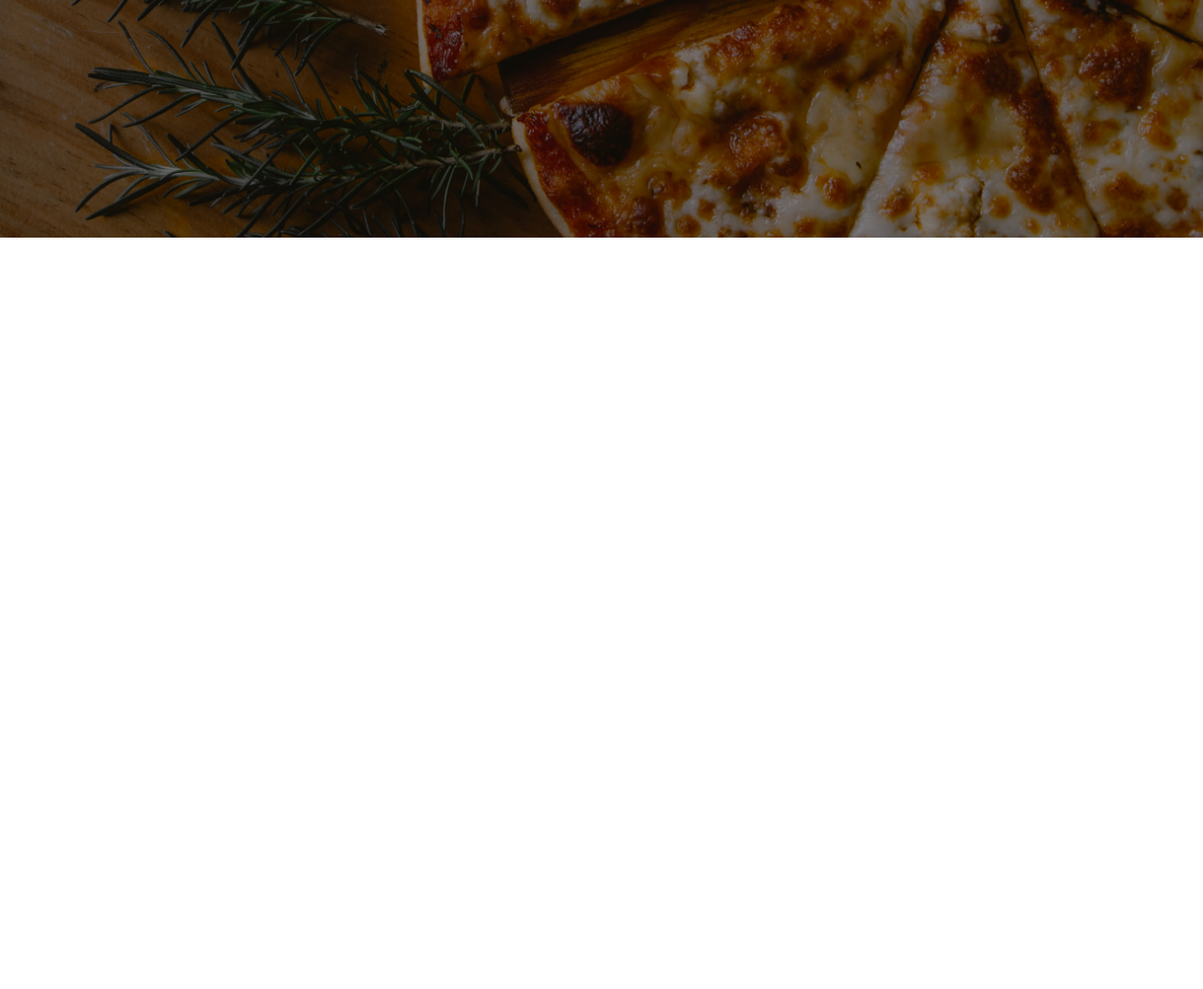
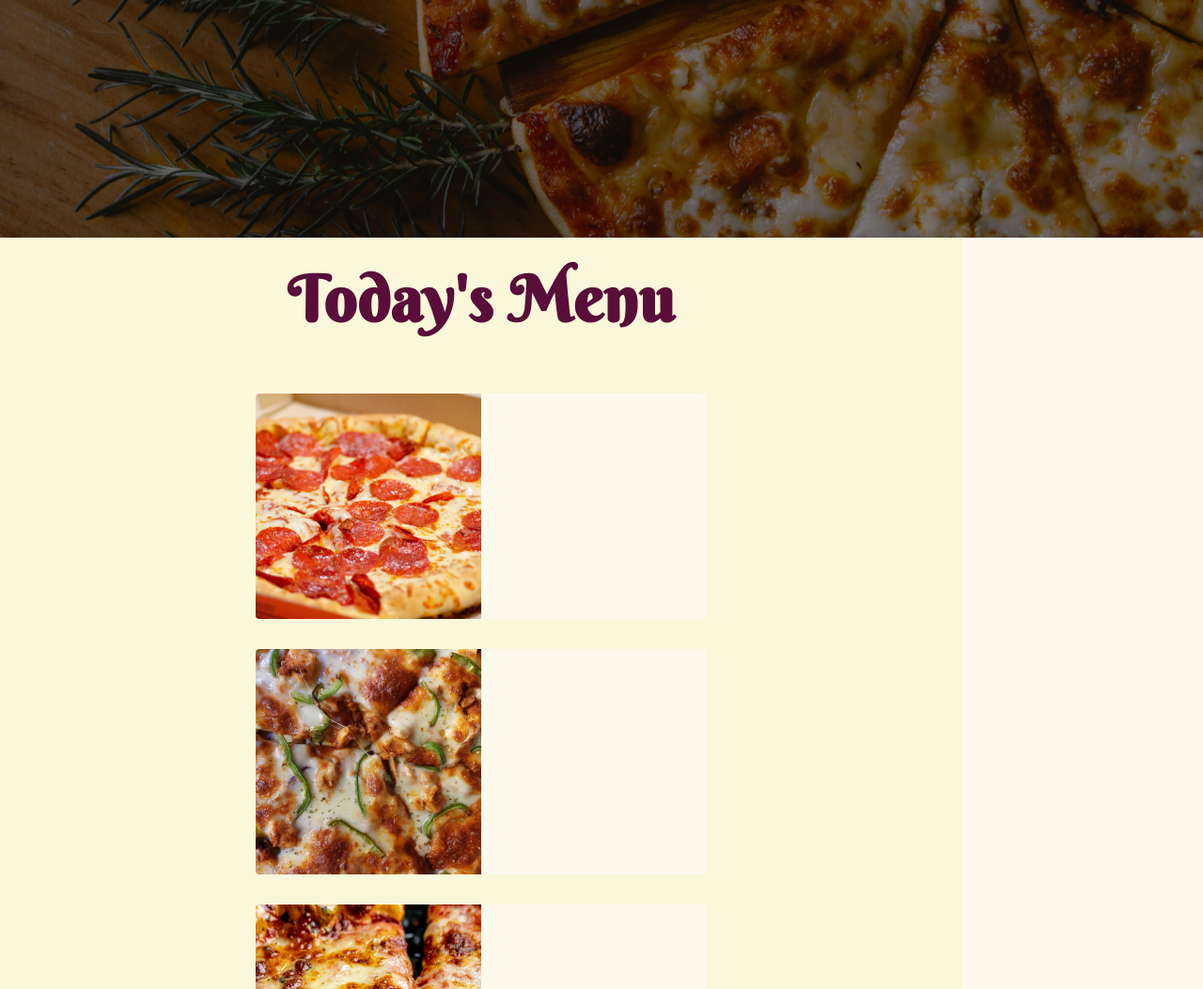
Before and after one commit to devmiano/pizzark, a website built with Vite: page index.html in a window 1280 px wide. Shown: the part 547-1600 px from the top of the page at 94% size. Before the commit the page ends 800 px from the top, so only its background shows below. Built offline with nearby package versions, Linux system fonts and the light colour scheme.

Commit message:
added cards to the hero section

```diff
--- a/index.html
+++ b/index.html
@@ -14,6 +14,26 @@
         <p class="text">once in a lifetime pizza</p>
       </div>
     </section>
+    <section class="catalog">
+      <div class="store">
+        <h2 class="title">Today's Menu</h2>
+        <div class="menu">
+          <div class="card">
+            <img class='image' src="/assets/images/pepperoni.png" alt="pepperoni" />
+          </div>
+          <div class="card">
+            <img class='image' src="/assets/images/hawaiian.png" alt="hawaiian" />
+          </div>
+          <div class="card">
+            <img class='image' src="/assets/images/chicken.png" alt="chicken" />
+          </div>
+          <div class="card">
+            <img class='image' src="/assets/images/veggie.png" alt="veggie" />
+          </div>
+        </div>
+      </div>
+      <div class="orders"></div>
+    </section>
     <script type="module" src="scripts/main.js"></script>
   </body>
 </html>
--- /dev/null
+++ b/styles/_vendor.scss
@@ -0,0 +1,55 @@
+@use 'base';
+
+.catalog {
+  height: 100vh;
+  width: 100%;
+  display: flex;
+  flex-direction: row;
+  justify-content: center;
+  align-items: center;
+
+  .store {
+    background-color: base.$cream;
+    width: 80%;
+    height: 100%;
+    overflow-y: scroll;
+
+    .title {
+      font-family: base.$cursive;
+      font-size: 4.236rem;
+      color: base.$dark;
+      letter-spacing: 1px;
+      text-align: center;
+      margin: 1rem;
+    }
+    .menu {
+      margin: 2rem;
+      display: flex;
+      flex-direction: row;
+      justify-content: center;
+      align-items: center;
+      flex-wrap: wrap;
+      .card {
+        margin: 1rem;
+        width: 480px;
+        height: 240px;
+        background-color: base.$light;
+        border-radius: 4px;
+        overflow: hidden;
+
+        &:hover {
+          border: 1px solid base.$yellow;
+        }
+
+        .image {
+          height: 100%;
+        }
+      }
+    }
+  }
+  .orders {
+    background-color: base.$light;
+    width: 20%;
+    height: 100%;
+  }
+}
--- a/styles/global.scss
+++ b/styles/global.scss
@@ -2,6 +2,7 @@
 
 @use 'base';
 @use 'hero';
+@use 'vendor';
 
 // Reset styles
 *,
@@ -72,3 +73,23 @@ select {
 img {
   image-rendering: -webkit-optimize-contrast;
 }
+
+::-webkit-scrollbar {
+  width: 0.4rem;
+
+}
+
+::-webkit-scrollbar-track {
+  background: base.$light;
+  margin: 0.1rem;
+}
+
+::-webkit-scrollbar-thumb {
+  background: base.$yellow;
+  border-radius: 0.2rem;
+
+}
+
+::-webkit-scrollbar-thumb:hover {
+  background: base.$purple;
+}
```
Also changed, not shown: assets/images/chicken.png (added), assets/images/hawaiian.png (added), assets/images/pepperoni.png (added), assets/images/veggie.png (added).
